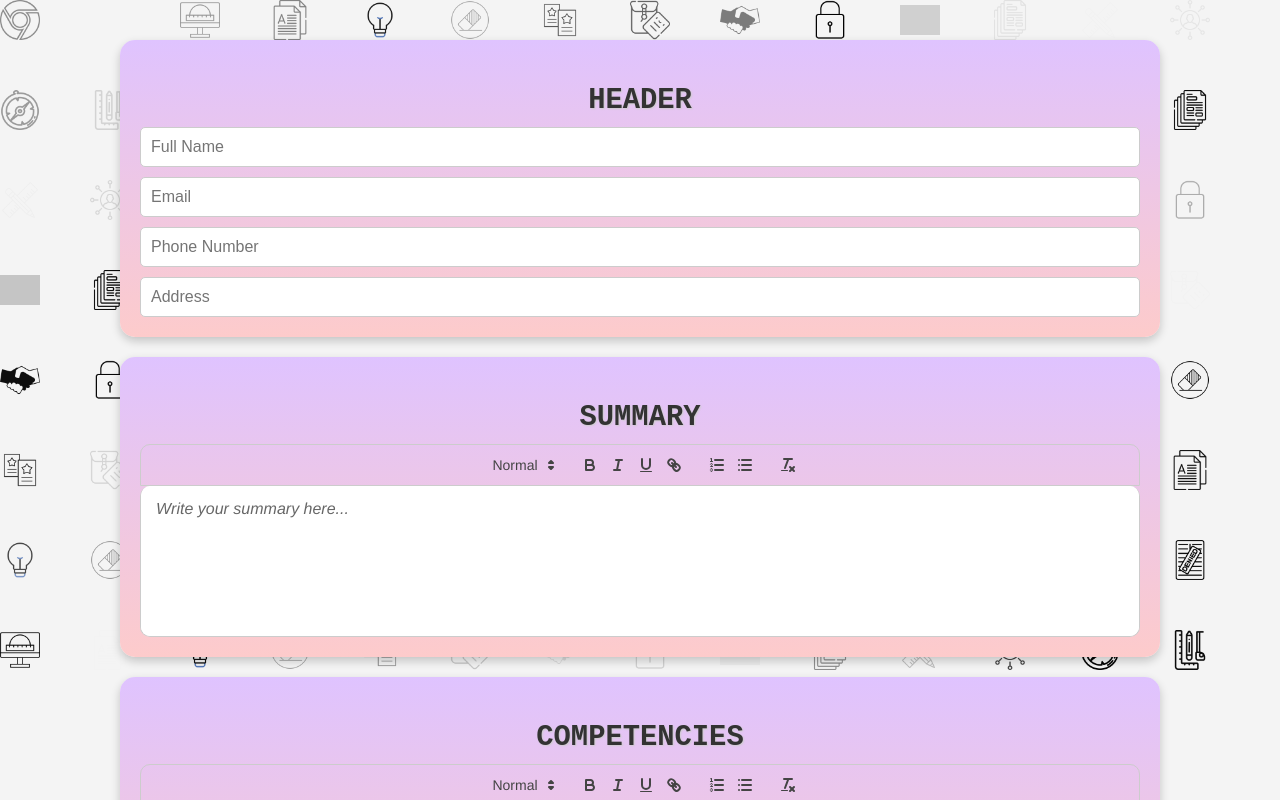
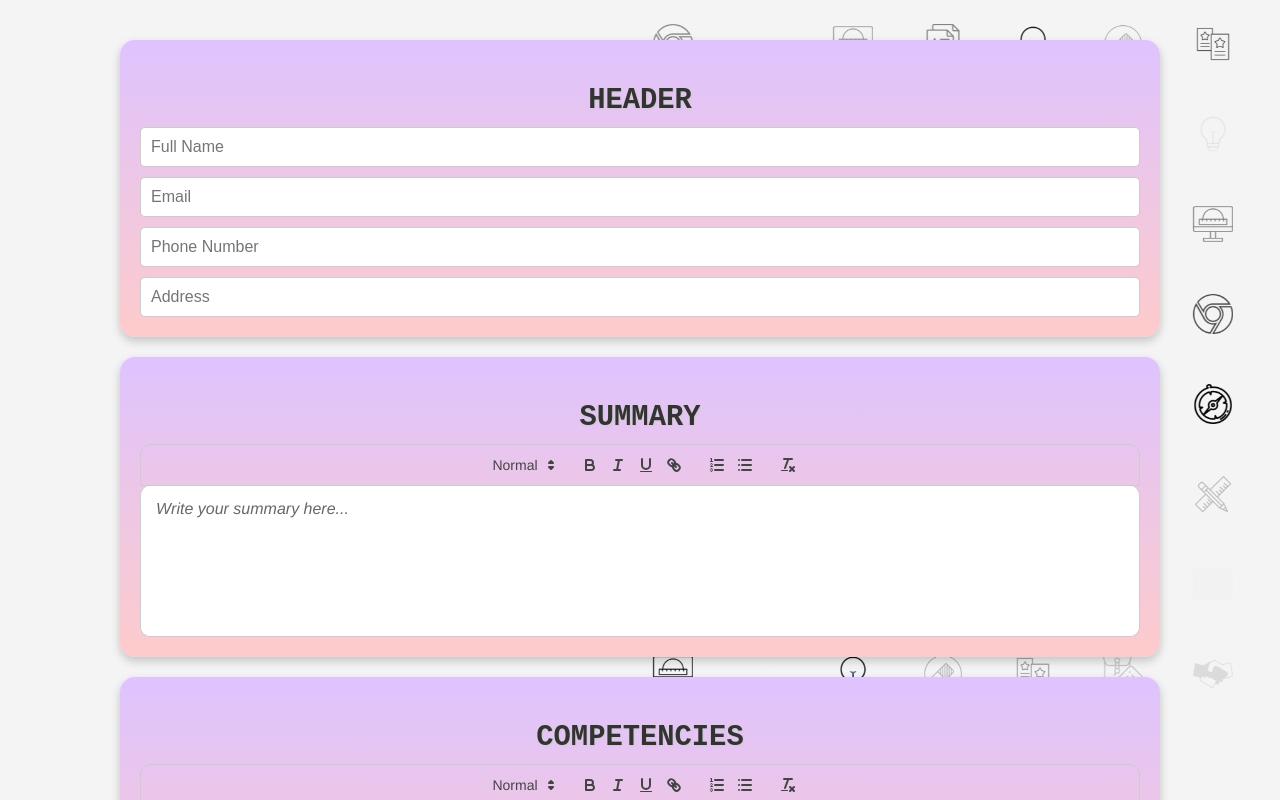
Before and after one commit to noobcoder999/NotAnotherResume, a React (Create React App) app: page /newpage in a window 1280 px wide. Built offline with nearby package versions, Linux system fonts and the light colour scheme; grey boxes are pictures that could not be loaded.

Commit message:
css change

```diff
--- a/src/components/NewPage.css
+++ b/src/components/NewPage.css
@@ -189,8 +189,8 @@
 
 .icon-background {
   position: fixed; /* Fixed background */
-  top: 0;
-  left: 0;
+  top: 3%;
+  left: 51%;
   width: 100%; /* Ensure it covers full screen width */
   height: 100%; /* Ensure it covers full screen height */
   z-index: 0; /* Place behind the main content */
```
